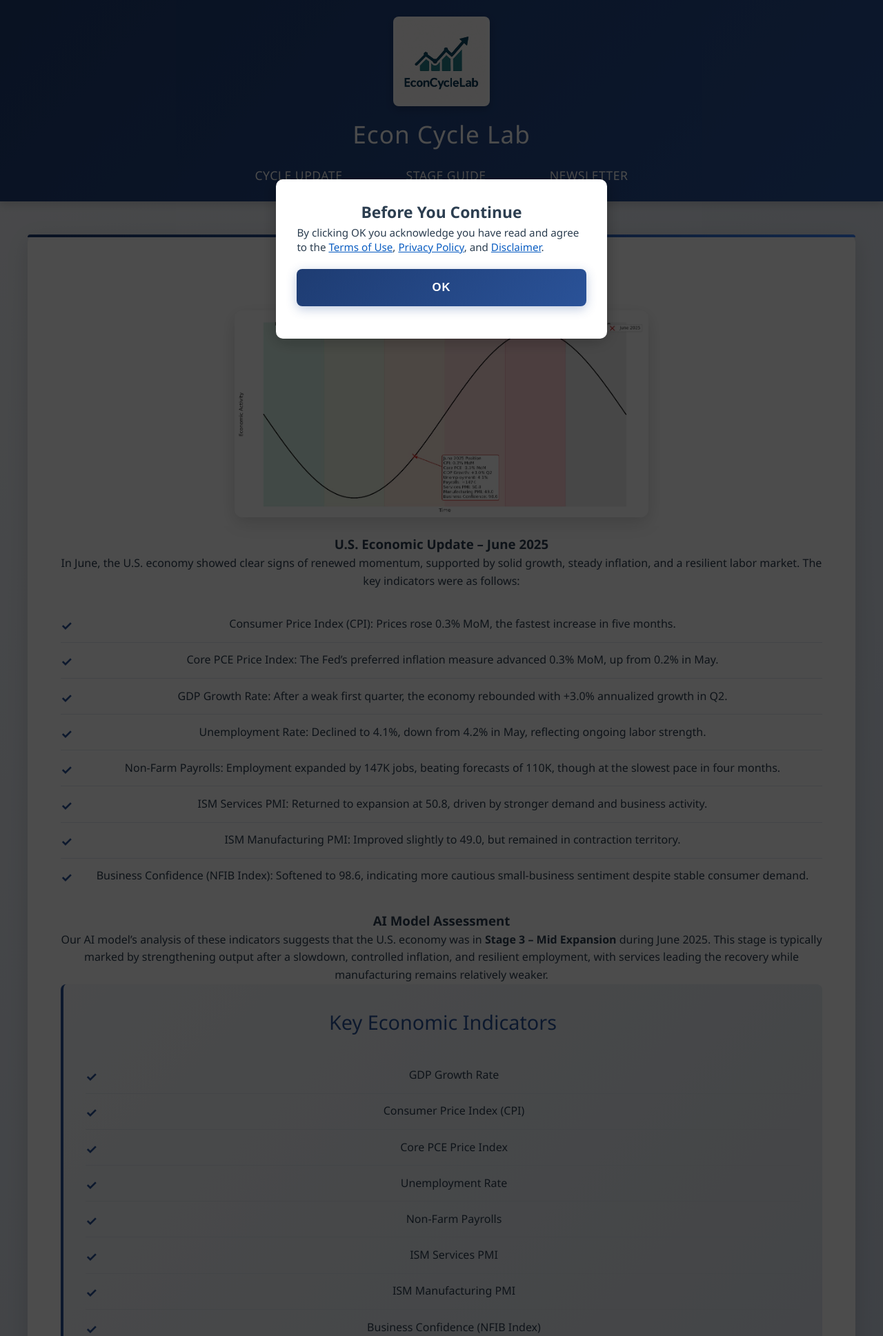
After one commit to Faethonkar/kosta_site, a Flask app: page /june-2025-business-cycle-update in a window 1280 px wide. The commit adds this page. Shown: the top 1937 px of the page at 69% size. Run offline with Flask 2, Linux system fonts and the light colour scheme.

Commit message:
feat: add SEO slug june-2025-business-cycle-update with redirect and structured data

```diff
--- a/app.py
+++ b/app.py
@@ -1,10 +1,15 @@
-from flask import Flask, render_template
+from flask import Flask, render_template, redirect, url_for
 
 app = Flask(__name__)
 
 @app.route('/')
 def home():
-    return render_template('index.html')
+    # Permanent redirect to the SEO-friendly June 2025 business cycle update URL
+    return redirect(url_for('june_2025_business_cycle_update'), code=301)
+
+@app.route('/june-2025-business-cycle-update')
+def june_2025_business_cycle_update():
+    return render_template('june-2025-business-cycle-update.html')
 
 @app.route('/terms_of_use')
 def terms_of_use():
--- /dev/null
+++ b/templates/june-2025-business-cycle-update.html
@@ -0,0 +1,173 @@
+<!DOCTYPE html>
+<html lang="en">
+<head>
+    <meta charset="UTF-8">
+    <meta name="viewport" content="width=device-width, initial-scale=1.0, maximum-scale=1.0, user-scalable=no">
+    <title>June 2025 Business Cycle Update | Econ Cycle Lab</title>
+    <meta name="description" content="June 2025 U.S. business cycle update: GDP rebound, inflation trends, labor market, PMI data, and AI model stage assessment (Stage 3 Mid Expansion).">
+    <link rel="canonical" href="https://www.yourdomain.com/june-2025-business-cycle-update">
+    <meta name="robots" content="index,follow">
+    <meta property="og:title" content="June 2025 Business Cycle Update | Econ Cycle Lab">
+    <meta property="og:description" content="Comprehensive June 2025 U.S. economic snapshot with key indicators and AI stage assessment.">
+    <meta property="og:type" content="article">
+    <meta property="og:url" content="https://www.yourdomain.com/june-2025-business-cycle-update">
+    <meta property="og:image" content="https://www.yourdomain.com/static/cycle_update.jpg">
+    <meta name="twitter:card" content="summary_large_image">
+    <meta name="twitter:title" content="June 2025 Business Cycle Update | Econ Cycle Lab">
+    <meta name="twitter:description" content="Key June 2025 economic indicators and AI model cycle stage.">
+    <meta name="twitter:image" content="https://www.yourdomain.com/static/cycle_update.jpg">
+    <link rel="stylesheet" href="/static/style.css">
+    <style>
+        #termsModal { display:none; position:fixed; z-index:9999; inset:0; background:rgba(0,0,0,0.7); }
+        #termsContent { background:#fff; padding:2em; margin:10vh auto; max-width:480px; border-radius:10px; box-shadow:0 4px 24px rgba(0,0,0,.25); font-size:.95rem; }
+        #termsContent h2 { text-align:center; margin-top:0; }
+        #termsContent p { line-height:1.4; }
+        #termsContent button { margin-top:1.25em; width:100%; }
+        #termsContent a { color:#0a5dc2; text-decoration:underline; }
+        @media (max-width:600px){ #termsContent{margin:5vh 1rem; padding:1.25rem; max-width:100%;} }
+    </style>
+    <script>
+        function showGate(){
+            if(!document.cookie.includes('agreed_terms=yes')){
+                document.getElementById('termsModal').style.display='block';
+                document.getElementById('siteContent').setAttribute('aria-hidden','true');
+            }
+        }
+        function agreeTerms(){
+            document.cookie='agreed_terms=yes; path=/; max-age='+(60*60*24*365);
+            document.getElementById('termsModal').style.display='none';
+            document.getElementById('siteContent').removeAttribute('aria-hidden');
+        }
+        window.addEventListener('load', showGate);
+    </script>
+    <!-- Google tag (gtag.js) -->
+    <script async src="https://www.googletagmanager.com/gtag/js?id=G-M1WP3H851F"></script>
+    <script>
+      window.dataLayer = window.dataLayer || [];
+      function gtag(){dataLayer.push(arguments);}
+      gtag('js', new Date());
+      gtag('config', 'G-M1WP3H851F');
+    </script>
+    <script type="application/ld+json">
+    {
+      "@context": "https://schema.org",
+      "@type": "Article",
+      "headline": "June 2025 Business Cycle Update",
+      "datePublished": "2025-06-30",
+      "dateModified": "2025-06-30",
+      "author": {"@type":"Organization","name":"Econ Cycle Lab"},
+      "publisher": {"@type":"Organization","name":"Econ Cycle Lab","logo":{"@type":"ImageObject","url":"https://www.yourdomain.com/static/econ_cycle_lab.jpg"}},
+      "image": "https://www.yourdomain.com/static/cycle_update.jpg",
+      "description": "June 2025 U.S. business cycle update featuring GDP rebound, inflation, labor market, PMI, and AI stage assessment (Stage 3 Mid Expansion).",
+      "mainEntityOfPage": {"@type":"WebPage","@id":"https://www.yourdomain.com/june-2025-business-cycle-update"}
+    }
+    </script>
+</head>
+<body>
+    <div id="termsModal" role="dialog" aria-modal="true" aria-labelledby="termsTitle">
+        <div id="termsContent">
+            <h2 id="termsTitle">Before You Continue</h2>
+            <p>By clicking OK you acknowledge you have read and agree to the <a href="/terms_of_use" target="_blank">Terms of Use</a>, <a href="/privacy_policy" target="_blank">Privacy Policy</a>, and <a href="/disclaimer" target="_blank">Disclaimer</a>.</p>
+            <button onclick="agreeTerms()" class="button">OK</button>
+        </div>
+    </div>
+    <div id="siteContent">
+        <header>
+            <img src="/static/econ_cycle_lab.jpg" alt="Econ Cycle Lab Logo" class="site-logo">
+            <h1>Econ Cycle Lab</h1>
+            <nav>
+                <a href="/june-2025-business-cycle-update" class="active">Cycle Update</a>
+                <a href="/stage_explanation">Stage Guide</a>
+                <a href="/newsletter_signup">Newsletter</a>
+            </nav>
+        </header>
+        <main>
+            <article>
+                <h2>June 2025 Business Cycle Update</h2>
+                <img src="/static/cycle_update.jpg" alt="June 2025 Cycle Update" class="main-image enlargeable" id="cycleUpdateImg">
+                <h3>U.S. Economic Update – June 2025</h3>
+                <p>In June, the U.S. economy showed clear signs of renewed momentum, supported by solid growth, steady inflation, and a resilient labor market. The key indicators were as follows:</p>
+                <ul>
+                    <li>Consumer Price Index (CPI): Prices rose 0.3% MoM, the fastest increase in five months.</li>
+                    <li>Core PCE Price Index: The Fed’s preferred inflation measure advanced 0.3% MoM, up from 0.2% in May.</li>
+                    <li>GDP Growth Rate: After a weak first quarter, the economy rebounded with +3.0% annualized growth in Q2.</li>
+                    <li>Unemployment Rate: Declined to 4.1%, down from 4.2% in May, reflecting ongoing labor strength.</li>
+                    <li>Non-Farm Payrolls: Employment expanded by 147K jobs, beating forecasts of 110K, though at the slowest pace in four months.</li>
+                    <li>ISM Services PMI: Returned to expansion at 50.8, driven by stronger demand and business activity.</li>
+                    <li>ISM Manufacturing PMI: Improved slightly to 49.0, but remained in contraction territory.</li>
+                    <li>Business Confidence (NFIB Index): Softened to 98.6, indicating more cautious small-business sentiment despite stable consumer demand.</li>
+                </ul>
+                <h3>AI Model Assessment</h3>
+                <p>Our AI model’s analysis of these indicators suggests that the U.S. economy was in <strong>Stage 3 – Mid Expansion</strong> during June 2025. This stage is typically marked by strengthening output after a slowdown, controlled inflation, and resilient employment, with services leading the recovery while manufacturing remains relatively weaker.</p>
+                <section>
+                    <h3>Key Economic Indicators</h3>
+                    <ul>
+                        <li>GDP Growth Rate</li>
+                        <li>Consumer Price Index (CPI)</li>
+                        <li>Core PCE Price Index</li>
+                        <li>Unemployment Rate</li>
+                        <li>Non-Farm Payrolls</li>
+                        <li>ISM Services PMI</li>
+                        <li>ISM Manufacturing PMI</li>
+                        <li>Business Confidence (NFIB Index)</li>
+                    </ul>
+                    <p>Monthly data analysis showing the indicators driving our current economic cycle assessment.</p>
+                </section>
+                <section>
+                    <h3>Stay Ahead of Economic Trends</h3>
+                    <p>Get exclusive insights and detailed analysis delivered to your inbox. Join our newsletter for premium economic intelligence.</p>
+                    <a href="/newsletter_signup" class="button">Subscribe to Newsletter</a>
+                </section>
+                <div class="google-ads-row">
+                    <div class="google-ad-cell"><img src="/static/ad1.jpg" alt="Ad 1" class="ad-image"></div>
+                    <div class="google-ad-cell"><img src="/static/ad2.jpg" alt="Ad 2" class="ad-image"></div>
+                    <div class="google-ad-cell"><img src="/static/ad3.jpg" alt="Ad 3" class="ad-image"></div>
+                </div>
+            </article>
+        </main>
+        <footer>
+            <nav>
+                <a href="/june-2025-business-cycle-update" class="active">Cycle Update</a>
+                <a href="/stage_explanation">Stage Guide</a>
+                <a href="/newsletter_signup">Newsletter</a>
+            </nav>
+            <div class="resources">
+                <p>This website is based solely on publicly available economic data from official sources. No proprietary or confidential data is used.</p>
+            </div>
+            <div class="legal">
+                <a href="/privacy_policy">Privacy Policy</a>
+                <a href="/terms_of_use">Terms of Use</a>
+                <a href="/disclaimer">Disclaimer</a>
+            </div>
+            <p>© 2025 Econ Cycle Lab. All rights reserved. Educational content only. Not investment advice. Please consult financial professionals for investment decisions.</p>
+        </footer>
+    </div>
+    <div class="lightbox-backdrop" id="imgLightbox" aria-hidden="true" role="dialog" aria-label="Expanded image view">
+        <button class="lightbox-close" type="button" aria-label="Close image" id="lightboxClose">×</button>
+        <img src="" alt="Expanded" id="lightboxImg">
+    </div>
+    <script>
+        (function(){
+            const trigger = document.getElementById('cycleUpdateImg');
+            const lightbox = document.getElementById('imgLightbox');
+            const lightboxImg = document.getElementById('lightboxImg');
+            const closeBtn = document.getElementById('lightboxClose');
+            if(!trigger) return;
+            function open(){
+                lightboxImg.src = trigger.src;
+                lightbox.classList.add('active');
+                lightbox.setAttribute('aria-hidden','false');
+                closeBtn.focus();
+            }
+            function close(){
+                lightbox.classList.remove('active');
+                lightbox.setAttribute('aria-hidden','true');
+            }
+            trigger.addEventListener('click', open);
+            closeBtn.addEventListener('click', close);
+            lightbox.addEventListener('click', (e)=>{ if(e.target===lightbox) close(); });
+            document.addEventListener('keydown', (e)=>{ if(e.key==='Escape' && lightbox.classList.contains('active')) close(); });
+        })();
+    </script>
+</body>
+</html>
```
Also changed, not shown: templates/index.html (+5 -3 lines).
